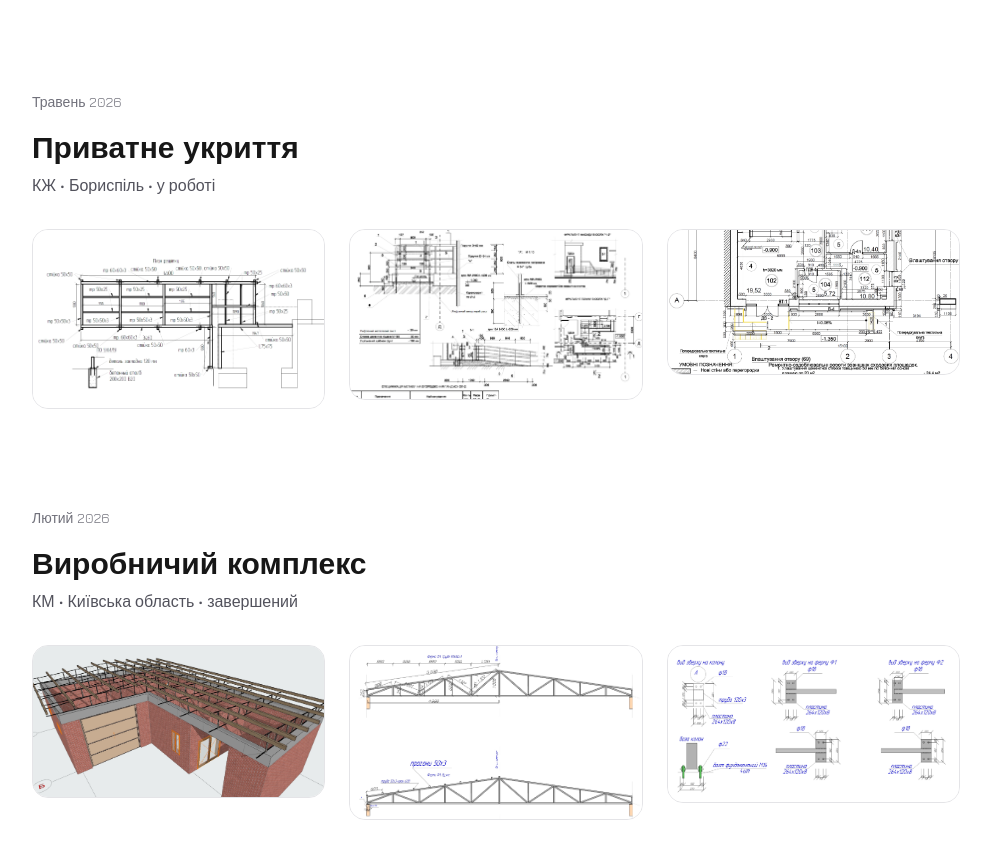
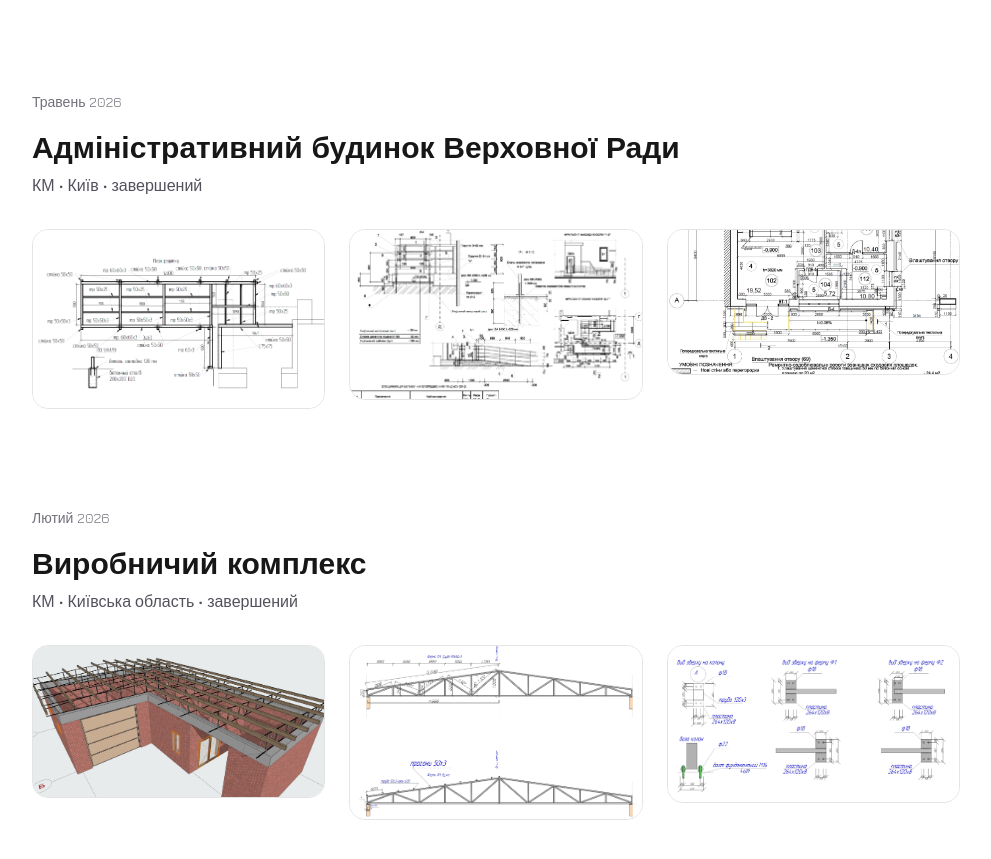
Before and after one commit to DenysKavun/beton-new, a Next.js app: page /proektuyu-zaraz in a window 1280 px wide. Shown: the part 2540-3399 px from the top of the page, without its empty margins (144-1135 px from the left). Built offline with nearby package versions, Linux system fonts and the light colour scheme.

Commit message:
Update page.tsx

```diff
--- a/app/proektuyu-zaraz/page.tsx
+++ b/app/proektuyu-zaraz/page.tsx
@@ -94,8 +94,8 @@ export default function ProektuyuZarazPage() {
       {/* ПРОЄКТ №2 */}
       <section className="mb-24">
         <div className="mb-4"><span className="text-sm text-zinc-500">Травень 2026</span></div>
-        <h2 className="text-3xl font-semibold mb-2">Приватне укриття</h2>
-        <p className="text-zinc-600 mb-8">КЖ • Бориспіль • у роботі</p>
+        <h2 className="text-3xl font-semibold mb-2">Адміністративний будинок Верховної Ради</h2>
+        <p className="text-zinc-600 mb-8">КМ • Київ • завершений</p>
         <div className="grid grid-cols-1 md:grid-cols-3 gap-6">
           <img src="/current/project2-1.webp" alt="" className="rounded-2xl border border-zinc-200 w-full object-cover" />
           <img src="/current/project2-2.webp" alt="" className="rounded-2xl border border-zinc-200 w-full object-cover" />
```
